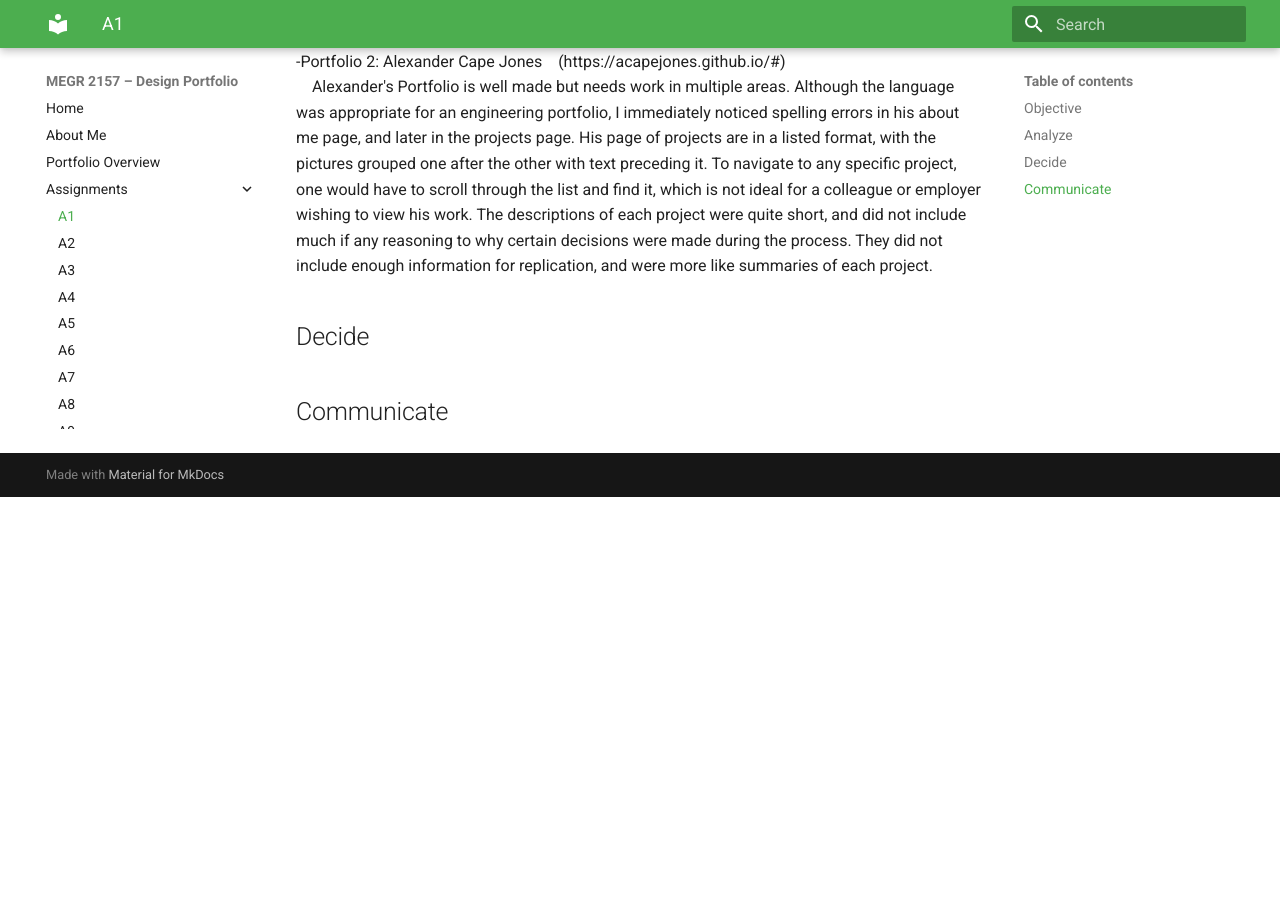
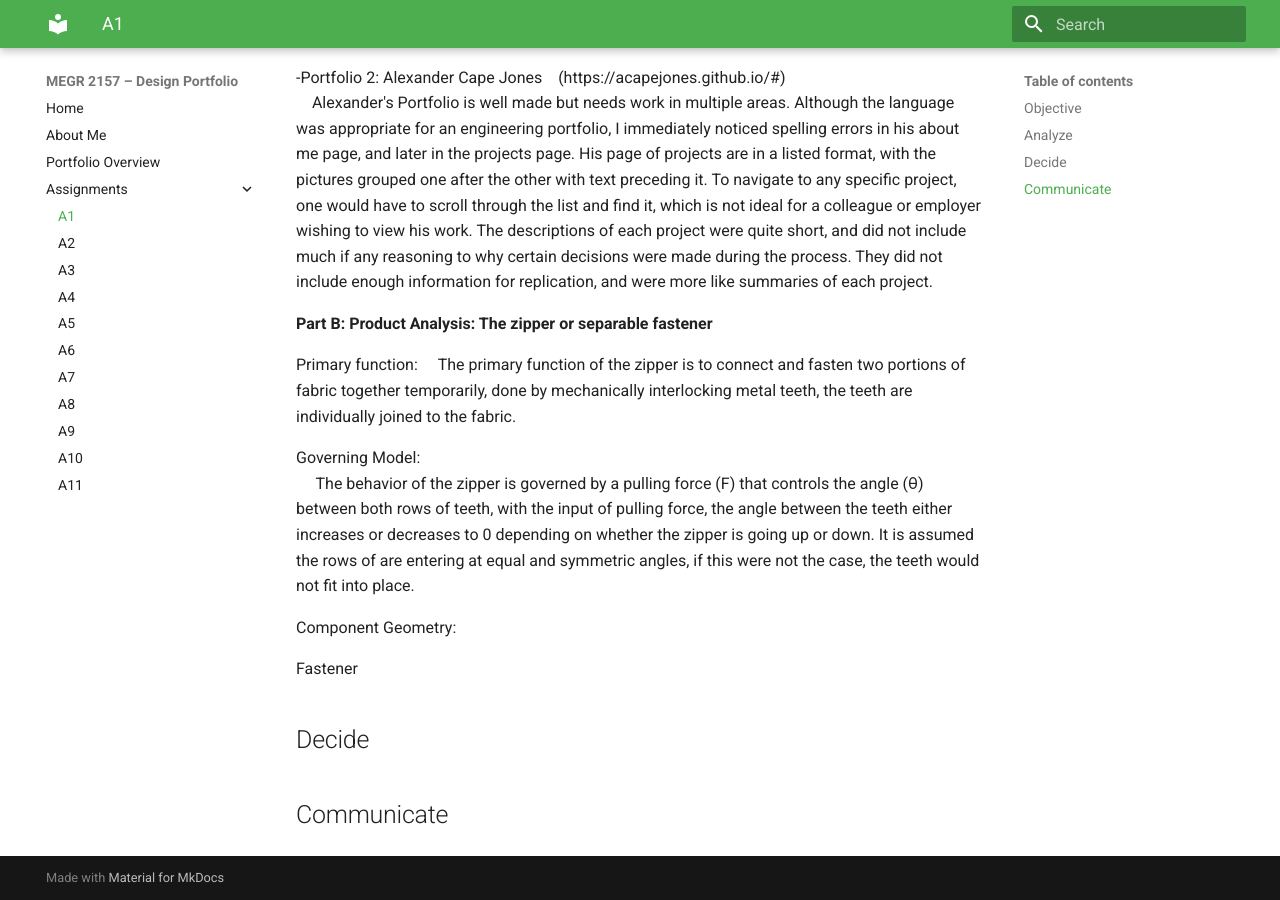
Before and after one commit to jwelch37/megr2156-portfolio, an MkDocs documentation site: the page built from docs/assignments/A01/index.md, in a window 1280 px wide and 900 px high, scrolled down 529 px. Built offline with MkDocs 1.6.1 and Material for MkDocs 9.7.7, drawn with Linux system fonts in a browser that asks for light colours; before the commit the page ends 1026 px from its top, so only the background shows below that.

Commit message:
Expand analysis sections in index.md
Added analysis of two portfolios and a product analysis of the zipper, detailing their functions and components.

```diff
--- a/docs/assignments/A01/index.md
+++ b/docs/assignments/A01/index.md
@@ -5,12 +5,29 @@
 
 ## Analyze
 **Part A: Portfolio Analysis**
+
   -Portfolio 1: Allister Sequiera&nbsp;&nbsp;&nbsp;&nbsp; (https://allisterjsequeira.github.io/index.html)
   &nbsp;&nbsp;&nbsp;&nbsp;Allister's portfolio opens to a grid display of what one would assume are his most notable projects, this makes them simple to locate and access any specific project. The photos and detailed but concise titles immediately communicate the purpose of his designs/projects. The photos are links to the details of each project, where he clearly details the process from CAD modeling to the completion of the final product. The language in the descriptions use plain and competent language, and includes data useful to any colleague looking to reproduce the work. He also explains decisions made during the process and why he made them, and includes data to support the decisions.
 
   -Portfolio 2: Alexander Cape Jones&nbsp;&nbsp;&nbsp;&nbsp;(https://acapejones.github.io/#)
   &nbsp;&nbsp;&nbsp;&nbsp;Alexander's Portfolio is well made but needs work in multiple areas. Although the language was appropriate for an engineering portfolio, I immediately noticed spelling errors in his about me page, and later in the projects page. His page of projects are in a listed format, with the pictures grouped one after the other with text preceding it. To navigate to any specific project, one would have to scroll through the list and find it, which is not ideal for a colleague or employer wishing to view his work. The descriptions of each project were quite short, and did not include much if any reasoning to why certain decisions were made during the process. They did not include enough information for replication, and were more like summaries of each project.
 
+
+**Part B: Product Analysis: The zipper or separable fastener**
+
+Primary function:
+  &nbsp;&nbsp;&nbsp;&nbsp;The primary function of the zipper is to connect and fasten two portions of fabric together temporarily, done by mechanically interlocking metal teeth, the teeth are individually joined to the fabric.
+
+  Governing Model:
+ &nbsp;&nbsp;&nbsp;&nbsp; The behavior of the zipper is governed by a pulling force (F) that controls the angle (θ) between both rows of teeth, with the input of pulling force, the angle between the teeth either increases or decreases to 0 depending on whether the zipper is going up or down. It is assumed the rows of are entering at equal and symmetric angles, if this were not the case, the teeth would not fit into place.
+
+ Component Geometry:
+
+ Fastener
+
+
+
+
 ## Decide
 
 
```
